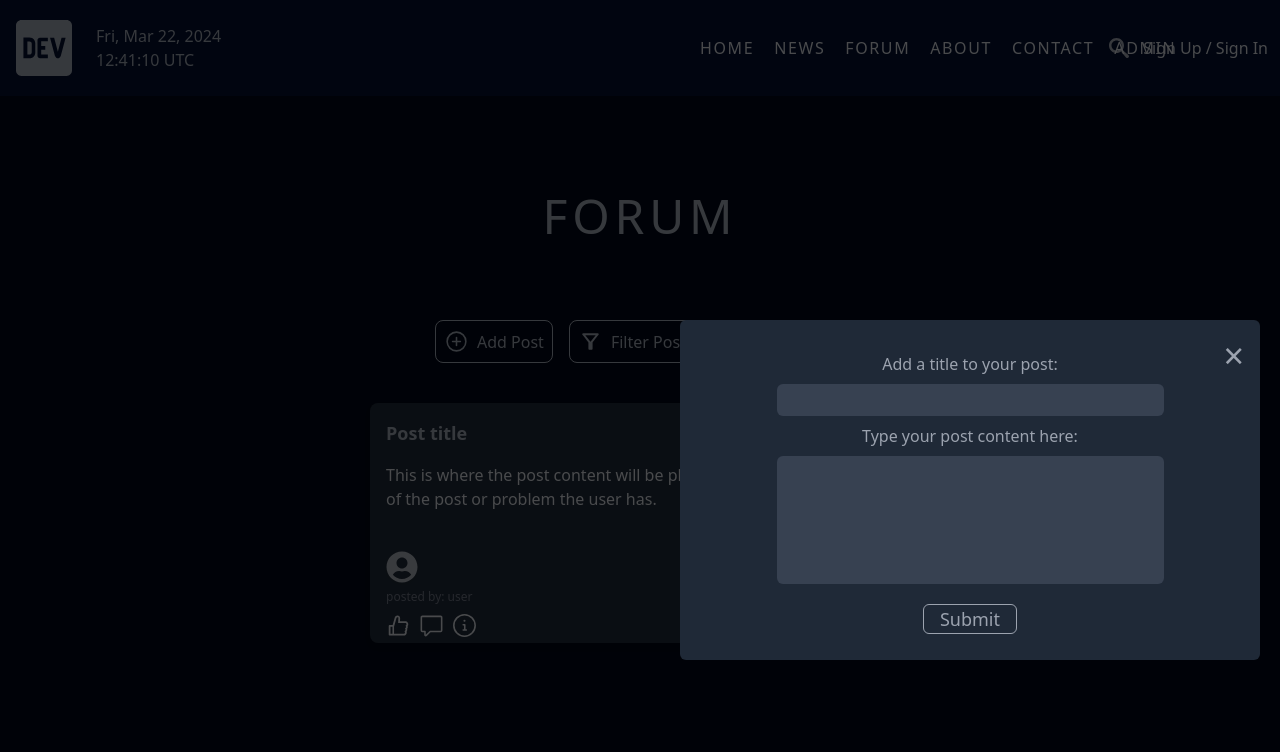
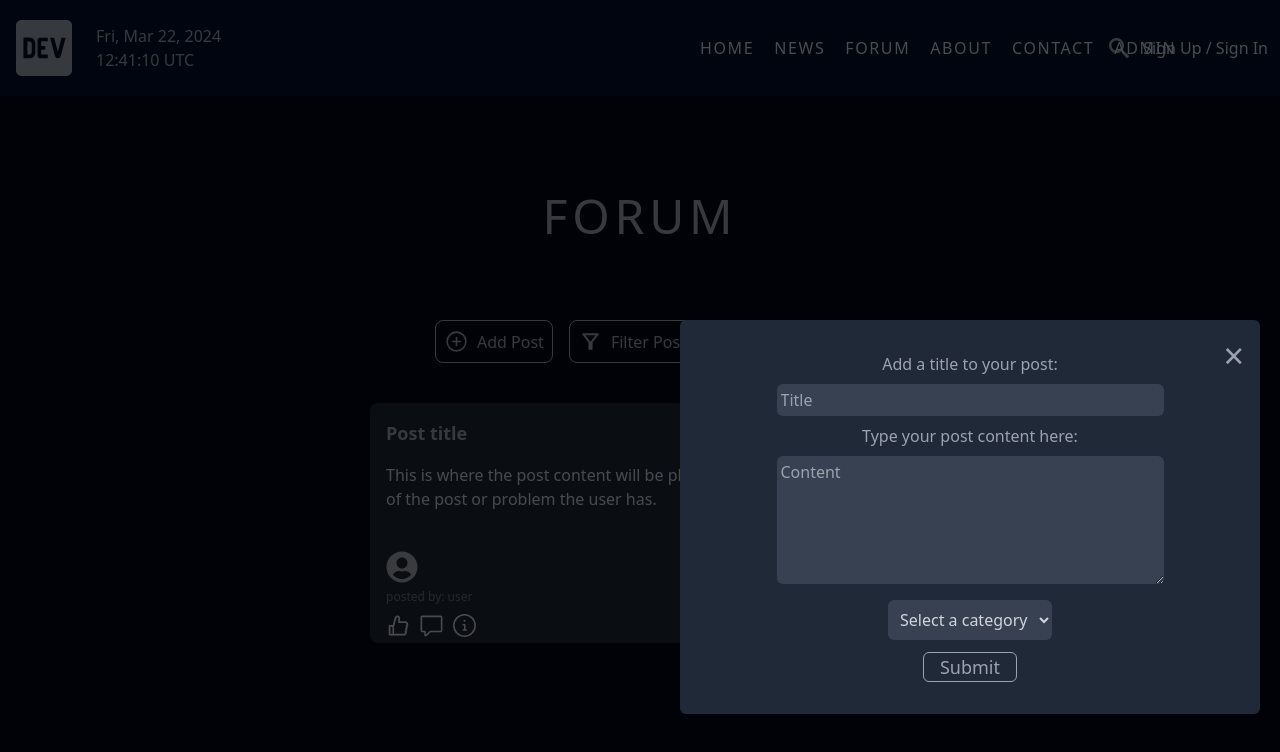
Before and after one commit to Chuuch/Full-Stack-Forum, a React (Vite) app in the folder client/: page /forum in a window 1280 px wide. Both pictures are taken after a click on the button "Add Post". Shown: the top 752 px of the page. Built offline with nearby package versions, Linux system fonts and the light colour scheme; no server answers.

Commit message:
Create post with react hook form

```diff
--- a/client/src/components/CreatePostModal.jsx
+++ b/client/src/components/CreatePostModal.jsx
@@ -1,59 +1,50 @@
 import { useState } from "react";
 import { useNavigate } from "react-router-dom";
 import { useSelector } from "react-redux";
+import { useForm } from "react-hook-form";
+import toast from "react-hot-toast";
 
 // eslint-disable-next-line react/prop-types
 const CreatePostModal = ({ isOpen, onClose }) => {
+  const {
+    register,
+    handleSubmit,
+    reset,
+    formState: { errors },
+  } = useForm();
   const { currentUser } = useSelector((state) => state.user);
   const [loading, setLoading] = useState(false);
-  const [error, setError] = useState(false);
   const navigate = useNavigate();
-  const [formData, setFormData] = useState({
-    title: "",
-    content: "",
-  });
 
-  const handleChange = (e) => {
-    if (e.target.id === "title") {
-      setFormData({
-        ...formData,
-        type: e.target.id,
-      });
-    }
-
-    if (e.target.id === "content") {
-      setFormData({
-        ...formData,
-        type: e.target.id,
-      });
-    }
-  };
-
-  const handleSubmit = async (e) => {
-    e.preventDefault();
+  const onSubmit = async (data) => {
     setLoading(true);
-    setError(false);
     try {
-      const res = await fetch("/api/post/create", {
+      const response = await fetch("/api/post/create", {
         method: "POST",
         headers: {
           "Content-Type": "application/json",
         },
         body: JSON.stringify({
-          ...formData,
+          ...data,
           userRef: currentUser._id,
         }),
       });
-      const data = await res.json();
+      const responseData = await response.json();
       setLoading(false);
 
-      if (data.success === false) {
-        setError(data.message);
+      if (!responseData) {
+        console.log(responseData);
+        toast.error("An error occurred! Please try again.");
+        return;
       }
+
+      toast.success("Post created!");
+      reset();
       navigate("/forum");
     } catch (error) {
-      setError(error.message);
+      console.error(error.message);
       setLoading(false);
+      toast.error("An error occurred! Please try again.");
     }
   };
 
@@ -65,8 +56,8 @@ const CreatePostModal = ({ isOpen, onClose }) => {
           onClick={onClose}
         ></div>
         <form
-          onSubmit={handleSubmit}
-          className="bg-gray-800 p-8 absolute lg:top-80 lg:left-[680px] md:top-80 md:left-48 w-[580px] h-[340px] rounded-md"
+          onSubmit={handleSubmit(onSubmit)}
+          className="bg-gray-800 p-8 absolute lg:top-80 lg:left-[680px] md:top-80 md:left-48 w-[580px] min-h-[380px] rounded-md"
           onClick={(e) => e.stopPropagation()}
         >
           <div
@@ -78,25 +69,60 @@ const CreatePostModal = ({ isOpen, onClose }) => {
           <div className="flex flex-col items-center justify-center gap-y-2 opacity-100 text-gray-300">
             <p className="text-gray-400">Add a title to your post:</p>
             <input
-              id="title"
               type="text"
-              value={formData.title}
-              required
-              onChange={handleChange}
+              placeholder="Title"
+              {...register("title", {
+                required: "Please fill in a post title",
+              })}
               className="bg-gray-700 rounded-md p-1 w-3/4 text-start outline-none focus:outline-gray-400"
             />
+            {errors.title && (
+              <span className="text-red-500">{errors.title.message}</span>
+            )}
             <p className="text-gray-400">Type your post content here:</p>
-            <input
-              id="content"
-              type="textarea"
-              value={formData.content}
-              required
-              onChange={handleChange}
+            <textarea
+              type="text"
+              placeholder="Content"
+              {...register("content", {
+                required: "Please enter post content",
+              })}
               style={{ paddingTop: "-5rem" }}
               className="bg-gray-700 rounded-md p-1 w-3/4 min-h-32 flex outline-none focus:outline-gray-400"
             />
+            {errors.content && (
+              <span className="text-red-500">{errors.content.message}</span>
+            )}
+            <select
+              {...register("category", {
+                required: "Please select a category",
+              })}
+              className="flex items-center justify-center rounded-md bg-gray-700 p-2 mt-2"
+            >
+              <option value="">Select a category</option>
+              <option value="JavaScript">JavaScript</option>
+              <option value="TypeScript">TypeScript</option>
+              <option value="Java">Java</option>
+              <option value="C#">C#</option>
+              <option value="C">C</option>
+              <option value="C++">C++</option>
+              <option value="Python">Python</option>
+              <option value="Go">Go</option>
+              <option value="Swift">Swift</option>
+              <option value="HTML">HTML</option>
+              <option value="CSS">CSS</option>
+              <option value="PHP">PHP</option>
+              <option value="Ruby">Ruby</option>
+              <option value="Rust">Rust</option>
+              <option value="Perl">Perl</option>
+              <option value="SQL">SQL</option>
+              <option value="NoSQL">NoSQL</option>
+              <option value="Database">Database</option>
+            </select>
+            {errors.category && (
+              <span className="text-red-500">{errors.category.message}</span>
+            )}
           </div>
-          <div className="flex flex-col items-center justify-center mt-5">
+          <div className="flex flex-col items-center justify-center mt-3">
             <button
               disabled={loading}
               type="submit"
@@ -106,7 +132,6 @@ const CreatePostModal = ({ isOpen, onClose }) => {
             >
               {loading ? "Submitting" : "Submit"}
             </button>
-            {error && <p className="text-red-700 text-sm">{error}</p>}
           </div>
         </form>
       </div>
```
